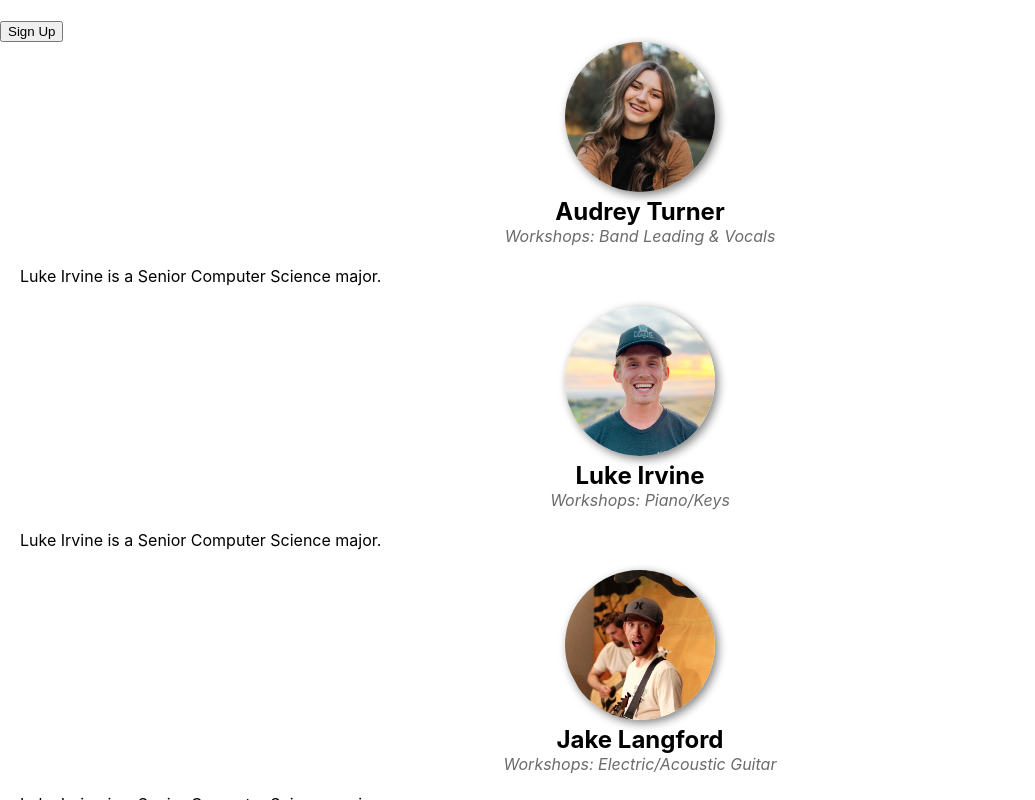
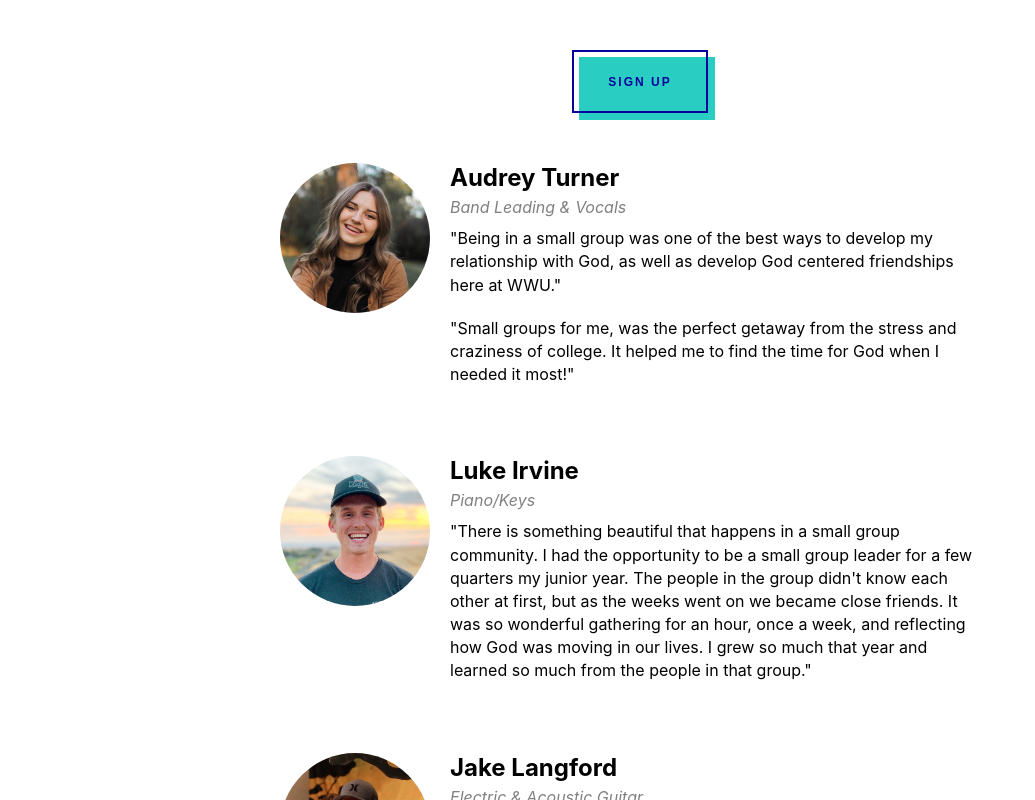
Before and after one commit to lukeirvine/worship-workshop, a React (Create React App) app: page / in a window 1280 px wide. Shown: the top 800 px of the page, without its empty margins (0-1035 px from the left). Built offline with nearby package versions, Linux system fonts and the light colour scheme.

Commit message:
finished it I think

```diff
--- a/public/index.html
+++ b/public/index.html
@@ -2,7 +2,7 @@
 <html lang="en">
   <head>
     <meta charset="utf-8" />
-    <link rel="icon" href="%PUBLIC_URL%/favicon.ico" />
+    <!-- <link rel="icon" href="%PUBLIC_URL%/favicon.ico" /> -->
     <meta name="viewport" content="width=device-width, initial-scale=1" />
     <meta name="theme-color" content="#000000" />
     <meta
@@ -24,7 +24,7 @@
       work correctly both with client-side routing and a non-root public URL.
       Learn how to configure a non-root public URL by running `npm run build`.
     -->
-    <title>React App</title>
+    <title>Worship Workshop</title>
   </head>
   <body>
     <noscript>You need to enable JavaScript to run this app.</noscript>
--- a/src/App.css
+++ b/src/App.css
@@ -1,50 +1,197 @@
-h2, p {
-  margin: 0px;
-  padding: 0px;
+p, h2 {
+  margin: 0;
+  padding: 0;
 }
 
-.app {
-  margin-top: 20px;
+.about-us-body {
+  margin-bottom: 30px;
 }
 
-.bio-container {
-  /* display: flex; */
+.testemonials-container {
+  margin-top: 20px;
+  margin-bottom: 50px;
 }
 
-.bio-img-wrapper {
-  width: 100vw;
+.testemonial-img-wrapper {
   display: flex;
   justify-content: center;
+  width: 100vw;
 }
 
-.bio-img {
+.testemonial-img {
+  border-radius: 50%;
   width: 150px;
   height: 150px;
   object-fit: cover;
-  border-radius: 50%;
-  box-shadow: 3px 3px 10px gray;
+  margin-bottom: 20px;
+  /* position: relative; */
+  /* bottom: 75px; */
 }
 
-.bio-text-container {
-
+.testemonial-text-wrapper {
+  padding: 0;
+  margin: 0;
 }
 
-.bio-header {
+.testemonial-title {
+  margin-bottom: 5px;
+  /* padding-left: 20px; */
   text-align: center;
-  width: 100vw;
-  margin-top: 5px;
 }
 
-.bio-subtitle {
+.testemonial-subtitle {
+  color: gray;
   font-style: italic;
+  margin-bottom: 10px;
   text-align: center;
-  width: 100vw;
-  color: rgb(107, 107, 107);
 }
 
-.bio-text {
-  margin: 20px;
+.testemonial-text {
+  padding-left: 20px;
+  padding-right: 20px;
+  line-height: 1.45;
+  margin-bottom: 20px;
 }
+
+.signup-btn-container {
+  display: flex;
+  justify-content: center;
+  width: 100vw;
+  margin-bottom: 50px;
+  margin-top: 50px;
+}
+
+/* Fancy Button CSS ==================================== */
+html {
+  border: 0;
+  margin: 0;
+  padding: 0;
+  /* width: 100%; */
+  height: auto;
+  -webkit-box-sizing: border-box;
+  -moz-box-sizing: border-box;
+  box-sizing: border-box;
+}
+
+section {
+  cursor: pointer;
+}
+
+*,*:before,*:after {
+  -webkit-box-sizing: inherit;
+  -moz-box-sizing: inherit;
+  box-sizing: inherit;
+}
+
+.button {
+  display: inline-block;
+  text-decoration: none;
+  position: relative;
+  /* margin-top: 40px; */
+}
+
+.button .bottom {
+  position: absolute;
+  left: 7px;
+  top: 7px;
+  width: 100%;
+  height: 100%;
+  background-color: #2acdc1;
+  display: block;
+  -webkit-transition: all .15s ease-out;
+  -moz-transition: all .15s ease-out;
+  -o-transition: all .15s ease-out;
+  transition: all .15s ease-out;
+}
+
+.button .top {
+  position: relative;
+  left: 0;
+  top: 0;
+  width: 100%;
+  height: 100%;
+  padding: 24px 34px 22px 34px;
+  border: 2px solid #04049d;
+}
+
+.button-dark .top {
+  border: 2px solid #fff;
+}
+
+.button .top .label {
+  font-family: sans-serif;
+  font-weight: 600;
+  color: #04049d;
+  font-size: 12px;
+  line-height: 110%;
+  letter-spacing: 2px;
+  text-align: center;
+  text-transform: uppercase;
+  -webkit-transition: all .15s ease-out;
+  -moz-transition: all .15s ease-out;
+  -o-transition: all .15s ease-out;
+  transition: all .15s ease-out;
+}
+
+.button-dark .top .label {
+  color: #fff;
+}
+
+.button:hover .bottom {
+  left: 0;
+  top: 0;
+  background-color: #f3f3f3;
+}
+
+.button:hover .top .label {
+  color: #2acdc1;
+}
+
+.button-border {
+  position: absolute;
+  background-color: #2acdc1;
+  -webkit-transition: all .25s ease-out;
+  -moz-transition: all .25s ease-out;
+  -o-transition: all .25s ease-out;
+  transition: all .25s ease-out;
+}
+
+.button:hover .top .button-border-left,.button:hover .top .button-border-right {
+  height: calc(100% + 2px);
+}
+
+.button:hover .top .button-border-top,.button:hover .top .button-border-bottom {
+  width: calc(100% + 2px);
+}
+
+.button-border-left {
+  left: -2px;
+  bottom: -2px;
+  width: 2px;
+  height: 0;
+}
+
+.button-border-top {
+  left: -2px;
+  top: -2px;
+  width: 0;
+  height: 2px;
+}
+
+.button-border-right {
+  right: -2px;
+  top: -2px;
+  width: 2px;
+  height: 0;
+}
+
+.button-border-bottom {
+  right: -2px;
+  bottom: -2px;
+  width: 0;
+  height: 2px;
+}
+
 
 /* Screen size specs */
 
@@ -56,13 +203,63 @@ h2, p {
 }
 
 
-@media only screen and (min-width: 768px) {
+@media only screen and (min-width: 767px) {
+    .about-us-hero {
+        height: 250px;
+    }
+
+    .testemonials-container {
+        display: flex;
+        margin-left: 30px;
+        margin-right: 30px;
+    }
+
+    .testemonial-img-wrapper {
+        width: auto;
+        /* align-items: center; */
+    }
+
+    .testemonial-title {
+      text-align: left;
+      margin-left: 20px;
+    }
+
+    .testemonial-subtitle {
+      text-align: left;
+      margin-left: 20px;
+    }
 }
 
 
 @media only screen and (min-width: 992px) {
+    .about-us-text {
+        max-width: 600px;
+    }
 }
 
 
 @media only screen and (min-width: 1200px) {
+    .about-us-hero {
+        height: 350px;
+    }
+
+    .about-us-body {
+        margin-top: 50px;
+        margin-left: 250px;
+        margin-right: 250px;
+        margin-bottom: 50px;
+    }
 }
+
+@media only screen and (min-width: 1700px) {
+    .about-us-hero {
+        height: 450px;
+    }
+
+    .about-us-body {
+        margin-top: 50px;
+        margin-left: 500px;
+        margin-right: 500px;
+        margin-bottom: 50px;
+    }
+}
--- a/src/App.js
+++ b/src/App.js
@@ -1,56 +1,74 @@
 import logo from './logo.svg';
 import Hero from './components/hero/Hero';
+import Testemonials from './Testemonials';
 import './App.css';
+
+function FancyButton() {
+
+  const handleClick = () => {
+    window.location.href = "https://docs.google.com/forms/d/e/1FAIpQLSeFNPIVK3gNQe9iLLKmSohIIX3Ne48_yQcQwUZaB987yyUBxA/viewform?usp=sf_link";
+  }
+
+  return (
+    <div className="signup-btn-container">
+      <section id="intro" onClick={handleClick}>
+        <div id="intro-content" className="center-content">
+          <div className="center-content-inner">
+            <div className="content-section content-section-margin">
+              <div className="content-section-grid clearfix">
+                <a className="button nav-link">
+                  <div className="bottom"></div>
+                  <div className="top">
+                    <div className="label">Sign Up</div>
+                    <div className="button-border button-border-left"></div>
+                    <div className="button-border button-border-top"></div>
+                    <div className="button-border button-border-right"></div>
+                    <div className="button-border button-border-bottom"></div>
+                  </div>
+                </a>
+              </div>
+            </div>
+          </div>
+        </div>
+      </section>
+    </div>
+  )
+}
 
 function App() {
 
-  const handleClick = () => {
-    window.location.href = "http://www.w3schools.com";
-  }
-
   return (
     <div className="app">
-      <div className="btn-container">
-        <button onClick={handleClick} className="signup-btn" href="google.com">
-          Sign Up
-        </button>
+      <FancyButton />
+      <div className="about-us-body">
+          <div className="all-testemonials-container">
+              {Testemonials.map(item => {
+                  return (
+                      <div className="testemonials-container">
+                          <div className="testemonial-img-wrapper">
+                              <img
+                                  className="testemonial-img"
+                                  src={item.img}
+                                  style={{objectPosition: "50%" + item.verticalOffset}}
+                              />
+                          </div>
+                          <div className="testemonial-text-wrapper">
+                              <h2 className="testemonial-title">{item.title}</h2>
+                              <p className="testemonial-subtitle">{item.subtitle}</p>
+                              {item.text.map(paragraph => {
+                                  return (
+                                      <p className="testemonial-text">
+                                          {paragraph}
+                                      </p>
+                                  )
+                              })}
+                          </div>
+                      </div>
+                  )
+              })}
+          </div>
       </div>
-      <div className="bio-container">
-        <div className="bio-img-wrapper">
-          <img className="bio-img" src="img/mugs/audrey.jpg"/>
-        </div>
-        <div className="bio-text-container">
-          <h2 className="bio-header">Audrey Turner</h2>
-          <p className="bio-subtitle">Workshops: Band Leading & Vocals</p>
-          <p className="bio-text">
-            Luke Irvine is a Senior Computer Science major.
-          </p>
-        </div>
-      </div>
-      <div className="bio-container">
-        <div className="bio-img-wrapper">
-          <img className="bio-img" src="img/mugs/luke.jpg"/>
-        </div>
-        <div className="bio-text-container">
-          <h2 className="bio-header">Luke Irvine</h2>
-          <p className="bio-subtitle">Workshops: Piano/Keys</p>
-          <p className="bio-text">
-            Luke Irvine is a Senior Computer Science major.
-          </p>
-        </div>
-      </div>
-      <div className="bio-container">
-        <div className="bio-img-wrapper">
-          <img className="bio-img" src="img/mugs/jake.jpg"/>
-        </div>
-        <div className="bio-text-container">
-          <h2 className="bio-header">Jake Langford</h2>
-          <p className="bio-subtitle">Workshops: Electric/Acoustic Guitar</p>
-          <p className="bio-text">
-            Luke Irvine is a Senior Computer Science major.
-          </p>
-        </div>
-      </div>
+
     </div>
   );
 }
--- /dev/null
+++ b/src/Testemonials.js
@@ -0,0 +1,59 @@
+const Testemonials = [
+    {
+        img: './img/mugs/audrey.jpg',
+        verticalOffset: "50%",
+        title: 'Audrey Turner',
+        subtitle: 'Band Leading & Vocals',
+        text: [
+            <>
+                "Being in a small group was one of the best ways to develop my
+                relationship with God, as well as develop God centered friendships
+                here at WWU."
+            </>,
+            <>
+                "Small groups for me, was the perfect getaway from the stress and
+                craziness of college. It helped me to find the time for God when I
+                needed it most!"
+            </>
+        ]
+    },
+    {
+        img: './img/mugs/luke.jpg',
+        verticalOffset: "50%",
+        title: 'Luke Irvine',
+        subtitle: 'Piano/Keys',
+        text: [
+            <>
+                "There is something beautiful that happens in a small group community. I had the
+                opportunity to be a small group leader for a few quarters my junior year.
+                The people in the group didn't know each other at first, but as the weeks went
+                on we became close friends. It was so wonderful gathering for an hour, once a week,
+                and reflecting how God was moving in our lives. I grew so much that year and learned
+                so much from the people in that group."
+            </>
+        ]
+    },
+    {
+        img: './img/mugs/jake.jpg',
+        verticalOffset: "50%",
+        title: 'Jake Langford',
+        subtitle: 'Electric & Acoustic Guitar',
+        text: [
+            <>
+                "When I was in a small group last year I loved the surprise of having the outcomes
+                differ from my expectations. I thought that small groups would "blow my mind," with
+                concepts that were unique and transformative every time that we would meet. Rather,
+                I found that my soul was not craving epiphanies, but rather fellowship. Having a
+                consistent community of people that are focused on Christ and on love was a powerful
+                thing."
+            </>,
+            <>
+                "Sometimes after the worship part of small groups ended, that's when I felt the
+                strongest presence of the Holy Spirit. The post-worship conversations, fellowships,
+                and just hanging out was my favorite aspect of small groups."
+            </>
+        ]
+    }
+]
+
+export default Testemonials
```
